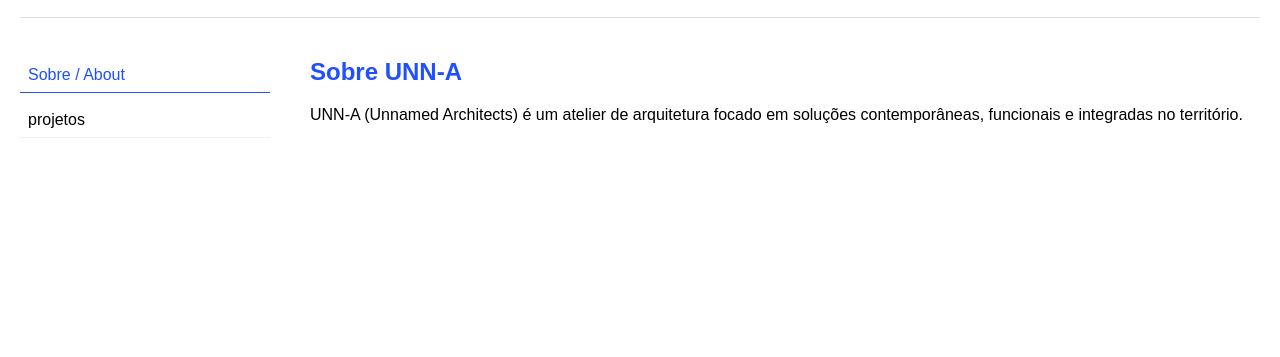
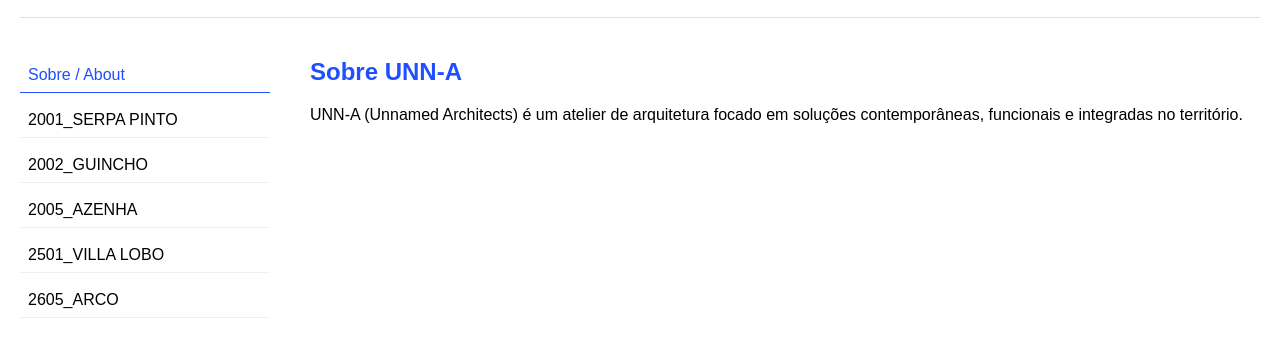
Before and after one commit to ct-unn-a/unn-a-site, a plain HTML site: page index.html in a window 1280 px wide. Shown: the part 71-428 px from the top of the page. Drawn offline with Linux system fonts and the light colour scheme.

Commit message:
Update index.html

```diff
--- a/index.html
+++ b/index.html
@@ -125,8 +125,11 @@ aboutMenuBtn.addEventListener("click", () => {
 fetch('./projetos.json')
   .then(response => response.json())
   .then(data => {
-    Object.keys(data).forEach(key => {
-      const project = data[key];
+    // Aponta para a propriedade 'projetos' dentro do JSON estruturado para o CMS
+    const listaProjetos = data.projetos;
+
+    Object.keys(listaProjetos).forEach(key => {
+      const project = listaProjetos[key];
 
       // 1. Criar botão no menu lateral
       const li = document.createElement("li");
@@ -137,14 +140,17 @@ fetch('./projetos.json')
         document.querySelectorAll(".project-content").forEach(c => c.classList.remove("active"));
 
         btn.classList.add("active");
-        document.getElementById(`project-${key}`).classList.add("active");
+
+        // Proteção contra id com espaços (usa o encode do JS ou substitui por hífen)
+        const safeId = `project-${key.replace(/\s+/g, '-')}`;
+        document.getElementById(safeId).classList.add("active");
       });
       li.appendChild(btn);
       projectsMenu.appendChild(li);
 
       // 2. Criar a secção de conteúdo do projeto
       const section = document.createElement("section");
-      section.id = `project-${key}`;
+      section.id = `project-${key.replace(/\s+/g, '-')}`;
       section.className = "project-content";
 
       let imagesHTML = "";
```
